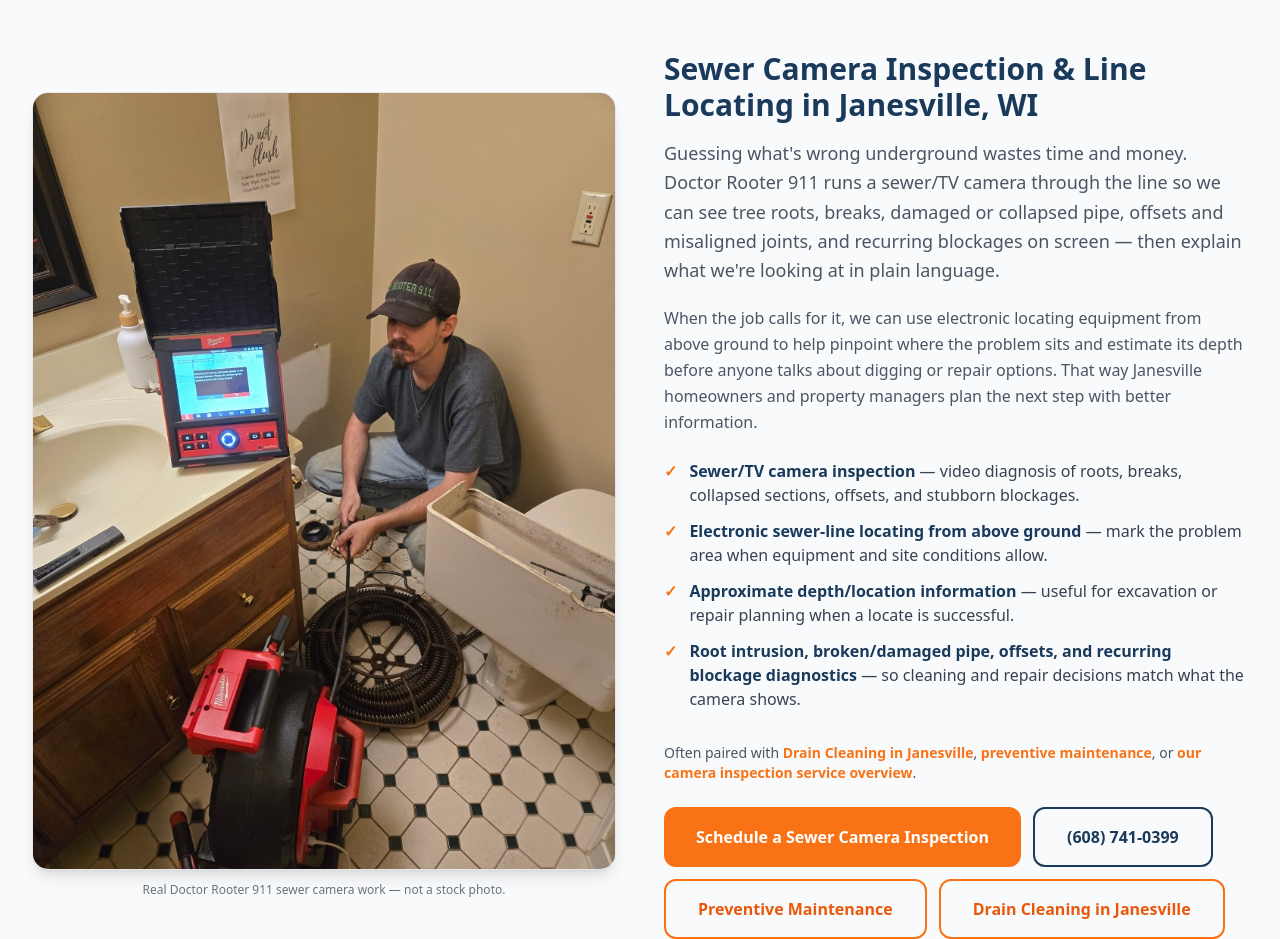
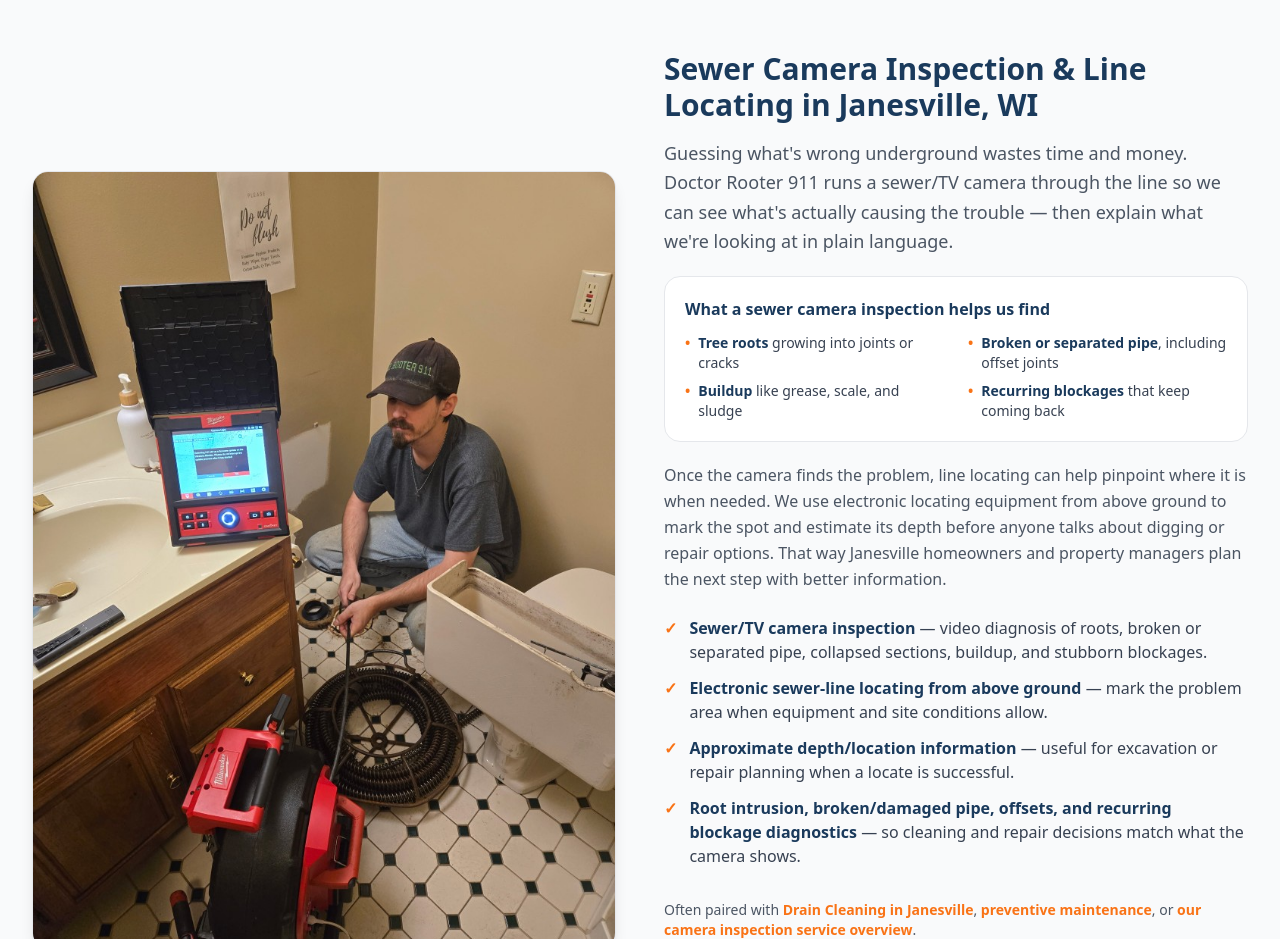
Before and after one commit to 22VermeijT/drrooter911.org, a plain HTML site: page plumber-janesville-wi.html in a window 1280 px wide. Shown: the part 4060-4999 px from the top of the page. Drawn offline with nearby package versions, Linux system fonts and the light colour scheme.

Commit message:
Strengthen Janesville sewer camera & line locating section
Co-authored-by: Cursor <cursoragent@cursor.com>

```diff
--- a/plumber-janesville-wi.html
+++ b/plumber-janesville-wi.html
@@ -403,10 +403,19 @@
         </div>
         <div class="order-1 lg:order-2">
           <h2 class="text-3xl font-extrabold text-[#1a3a5c] mb-4">Sewer Camera Inspection &amp; Line Locating in Janesville, WI</h2>
-          <p class="text-gray-600 text-lg mb-5 leading-relaxed">Guessing what's wrong underground wastes time and money. Doctor Rooter 911 runs a sewer/TV camera through the line so we can see tree roots, breaks, damaged or collapsed pipe, offsets and misaligned joints, and recurring blockages on screen — then explain what we're looking at in plain language.</p>
-          <p class="text-gray-600 mb-6 leading-relaxed">When the job calls for it, we can use electronic locating equipment from above ground to help pinpoint where the problem sits and estimate its depth before anyone talks about digging or repair options. That way Janesville homeowners and property managers plan the next step with better information.</p>
+          <p class="text-gray-600 text-lg mb-5 leading-relaxed">Guessing what's wrong underground wastes time and money. Doctor Rooter 911 runs a sewer/TV camera through the line so we can see what's actually causing the trouble — then explain what we're looking at in plain language.</p>
+          <div class="bg-white rounded-2xl border border-gray-200 p-5 mb-5">
+            <h3 class="font-bold text-[#1a3a5c] mb-3">What a sewer camera inspection helps us find</h3>
+            <ul class="grid sm:grid-cols-2 gap-x-6 gap-y-2 text-gray-700 text-sm">
+              <li class="flex gap-2"><span class="text-orange-500 font-bold shrink-0">•</span><span><strong class="text-[#1a3a5c]">Tree roots</strong> growing into joints or cracks</span></li>
+              <li class="flex gap-2"><span class="text-orange-500 font-bold shrink-0">•</span><span><strong class="text-[#1a3a5c]">Broken or separated pipe</strong>, including offset joints</span></li>
+              <li class="flex gap-2"><span class="text-orange-500 font-bold shrink-0">•</span><span><strong class="text-[#1a3a5c]">Buildup</strong> like grease, scale, and sludge</span></li>
+              <li class="flex gap-2"><span class="text-orange-500 font-bold shrink-0">•</span><span><strong class="text-[#1a3a5c]">Recurring blockages</strong> that keep coming back</span></li>
+            </ul>
+          </div>
+          <p class="text-gray-600 mb-6 leading-relaxed">Once the camera finds the problem, line locating can help pinpoint where it is when needed. We use electronic locating equipment from above ground to mark the spot and estimate its depth before anyone talks about digging or repair options. That way Janesville homeowners and property managers plan the next step with better information.</p>
           <ul class="space-y-3 text-gray-700 mb-8">
-            <li class="flex gap-3"><span class="text-orange-500 font-extrabold shrink-0">✓</span><span><strong class="text-[#1a3a5c]">Sewer/TV camera inspection</strong> — video diagnosis of roots, breaks, collapsed sections, offsets, and stubborn blockages.</span></li>
+            <li class="flex gap-3"><span class="text-orange-500 font-extrabold shrink-0">✓</span><span><strong class="text-[#1a3a5c]">Sewer/TV camera inspection</strong> — video diagnosis of roots, broken or separated pipe, collapsed sections, buildup, and stubborn blockages.</span></li>
             <li class="flex gap-3"><span class="text-orange-500 font-extrabold shrink-0">✓</span><span><strong class="text-[#1a3a5c]">Electronic sewer-line locating from above ground</strong> — mark the problem area when equipment and site conditions allow.</span></li>
             <li class="flex gap-3"><span class="text-orange-500 font-extrabold shrink-0">✓</span><span><strong class="text-[#1a3a5c]">Approximate depth/location information</strong> — useful for excavation or repair planning when a locate is successful.</span></li>
             <li class="flex gap-3"><span class="text-orange-500 font-extrabold shrink-0">✓</span><span><strong class="text-[#1a3a5c]">Root intrusion, broken/damaged pipe, offsets, and recurring blockage diagnostics</strong> — so cleaning and repair decisions match what the camera shows.</span></li>
```
